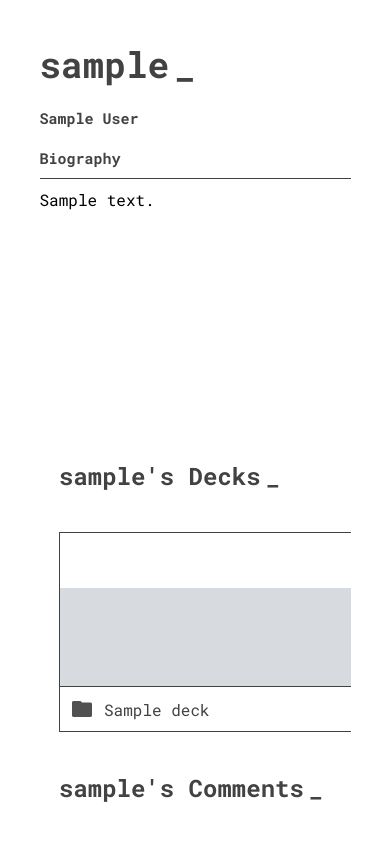
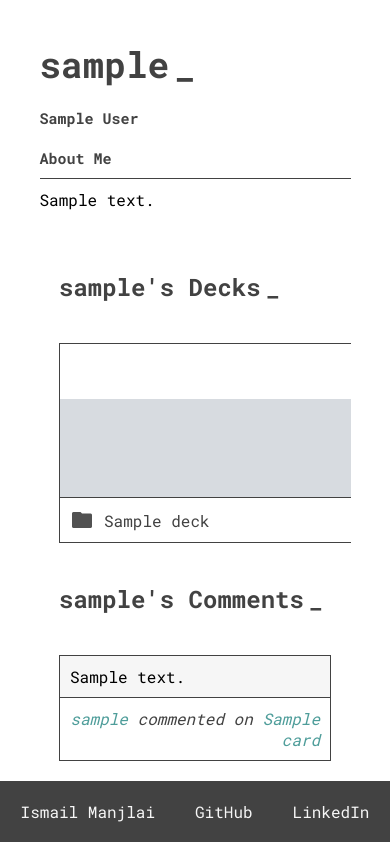
Before and after one commit to inmanjlai/Yu-Gi-Search, a Flask app: page /users/1 in a window 390 px wide. Shown: the part 85-927 px from the top of the page. Run offline with Flask 3, Linux system fonts and the light colour scheme; tables that the repository leaves empty hold one stand-in row (values such as "Sample post"); grey boxes marked "Sample" are stand-in pictures.

```diff
--- a/static/home.css
+++ b/static/home.css
@@ -106,7 +106,7 @@ body {
 
 .recent-decks {
     color: #515151;
-    overflow: auto;
+    /* overflow: auto; */
 
     display: grid;
     grid-template-columns: repeat(auto-fill, 300px);
@@ -194,6 +194,6 @@ body {
     .recent-decks-container {
         width: 100%;
         min-width: 100%;
-        overflow: auto;
+        /* overflow: auto; */
     }
 }
--- a/static/profile.css
+++ b/static/profile.css
@@ -37,7 +37,7 @@ body {
     margin: 20px;
     padding: 20px;
     height: max-content;
-    min-height: 30%;
+    /* min-height: 30%; */
     font-size: 1.6rem;
     width: 80%;
 }
@@ -137,7 +137,7 @@ body {
 
 .recent-decks {
     color: #515151;
-    overflow: auto;
+    /* overflow: auto; */
 
     display: grid;
     grid-template-columns: repeat(auto-fill, 300px);
@@ -219,7 +219,7 @@ body {
     }
 
     .profile-left {
-        height: 800px;
+        height: max-content;
         max-height: 400px;
         width: 100%;
         max-width: 90%;
--- a/templates/cards.html
+++ b/templates/cards.html
@@ -18,7 +18,7 @@
         <div class="search-results">
             <div class="page-numbers">
                 <div class="number-of-results">
-                    <h1>{{total}} results for <span class="search-query">{{card_name}}</span></h1>
+                    <h1>{{total}} results</h1>
                 </div>
                 <div class="page-buttons">
                     <form action="/cards/search/page/{{page_number - 1}}" method="POST">
--- a/templates/profile.html
+++ b/templates/profile.html
@@ -14,7 +14,7 @@
         <div class="profile-left">
             <h1>{{user.username}}</h1>
             <h2>{{user.fname}} {{user.lname}}</h2>
-            <h2 class="bio">Biography</h2>
+            <h2 class="bio">About Me</h2>
             <p>{{user.bio}}</p>
         </div>
         <div class="profile-right">
```
Also changed, not shown: static/deck.css (+7 -1 lines), static/search.css (+9 -1 lines).
